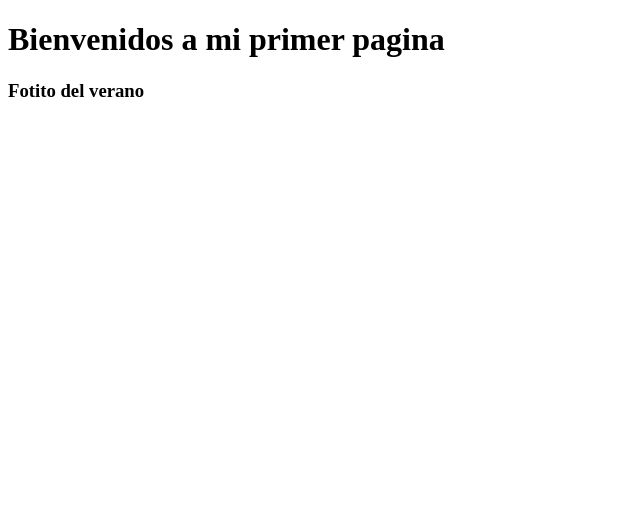
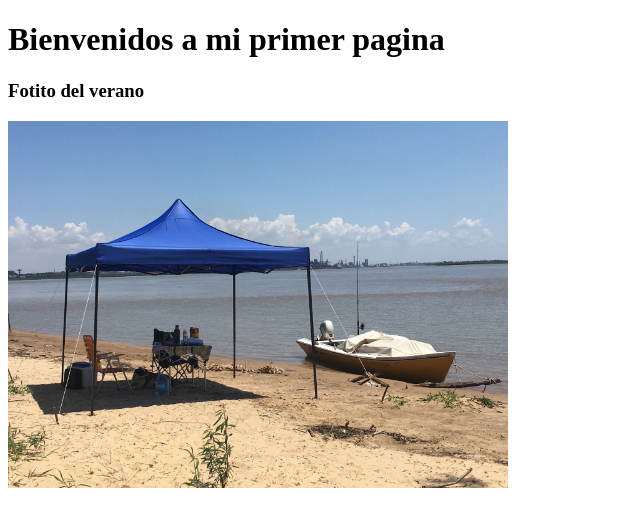
Before and after one commit to raulmutti/clase0, a plain HTML site: page index.html in a window 1280 px wide. Shown: the whole page, without its empty margins (0-640 px from the left). Drawn offline with Linux system fonts and the light colour scheme.

Commit message:
Add files via upload

```diff
--- a/index.html
+++ b/index.html
@@ -8,6 +8,7 @@
     <H3>Fotito del verano</H3>
 </head>
 <body>
+    <img src="IMG1.jpg" width="500">
 
 </body>
 </html>
```
Also changed, not shown: IMG1.jpg (added).
